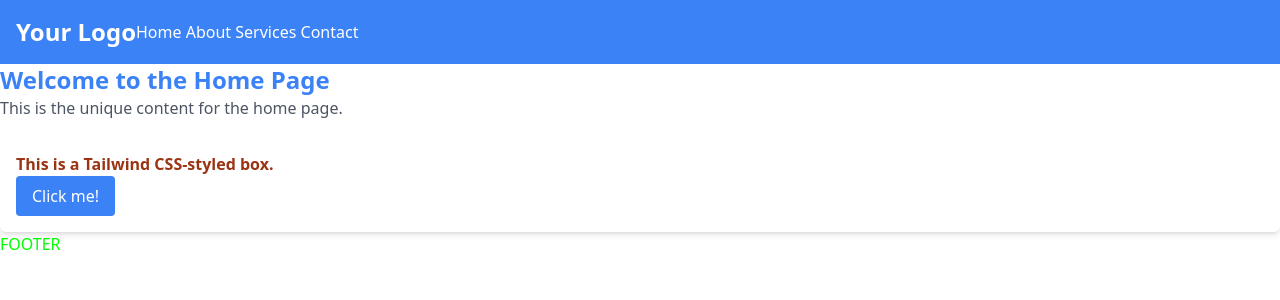
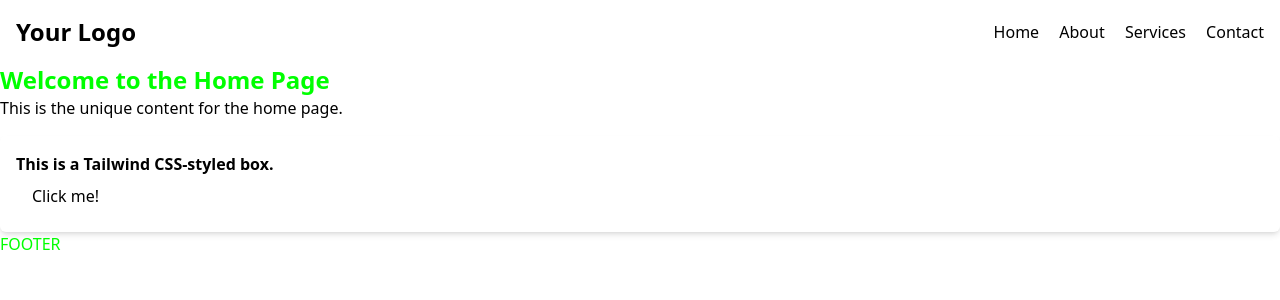
Before and after one commit to Leitely/Hire, a Django app: page / in a window 1280 px wide. Shown: the top 300 px of the page. Run offline with Django 4.2, Linux system fonts and the light colour scheme; some libraries are stand-ins or nearby versions.

Commit message:
User setup

```diff
--- a/hire/templates/registration/login.html
+++ b/hire/templates/registration/login.html
@@ -9,7 +9,7 @@
 
     {{ form|crispy }}
 
-    <p>Don't have an account? Create one <a href="/sign-up">Here</a>!</p>
+    <p class="text-primary">Don't have an account? Create one <a href="/sign-up">Here</a>!</p>
 
     <button type="submit" class="btn btn-default">Login</button>
 
--- a/hire/theme/static/css/dist/styles.css
+++ b/hire/theme/static/css/dist/styles.css
@@ -16,7 +16,7 @@
   /* 2 */
   border-style: solid;
   /* 2 */
-  border-color: #e5e7eb;
+  border-color: currentColor;
   /* 2 */
 }
 
@@ -772,27 +772,22 @@
   justify-content: center;
 }
 
+.justify-between {
+  justify-content: space-between;
+}
+
+.space-x-4 > :not([hidden]) ~ :not([hidden]) {
+  --tw-space-x-reverse: 0;
+  margin-right: calc(1rem * var(--tw-space-x-reverse));
+  margin-left: calc(1rem * calc(1 - var(--tw-space-x-reverse)));
+}
+
 .rounded {
   border-radius: 0.25rem;
 }
 
 .rounded-md {
   border-radius: 0.375rem;
-}
-
-.bg-blue-500 {
-  --tw-bg-opacity: 1;
-  background-color: rgb(59 130 246 / var(--tw-bg-opacity));
-}
-
-.bg-fuchsia-500 {
-  --tw-bg-opacity: 1;
-  background-color: rgb(217 70 239 / var(--tw-bg-opacity));
-}
-
-.bg-gray-50 {
-  --tw-bg-opacity: 1;
-  background-color: rgb(249 250 251 / var(--tw-bg-opacity));
 }
 
 .p-4 {
@@ -839,24 +834,8 @@
   letter-spacing: 0em;
 }
 
-.text-blue-500 {
-  --tw-text-opacity: 1;
-  color: rgb(59 130 246 / var(--tw-text-opacity));
-}
-
-.text-gray-600 {
-  --tw-text-opacity: 1;
-  color: rgb(75 85 99 / var(--tw-text-opacity));
-}
-
-.text-orange-800 {
-  --tw-text-opacity: 1;
-  color: rgb(154 52 18 / var(--tw-text-opacity));
-}
-
-.text-white {
-  --tw-text-opacity: 1;
-  color: rgb(255 255 255 / var(--tw-text-opacity));
+.bg-blend-normal {
+  background-blend-mode: normal;
 }
 
 .shadow-md {
@@ -865,7 +844,6 @@
   box-shadow: var(--tw-ring-offset-shadow, 0 0 #0000), var(--tw-ring-shadow, 0 0 #0000), var(--tw-shadow);
 }
 
-.hover\:bg-blue-700:hover {
-  --tw-bg-opacity: 1;
-  background-color: rgb(29 78 216 / var(--tw-bg-opacity));
+.hover\:bg-blend-darken:hover {
+  background-blend-mode: darken;
 }
```
Also changed, not shown: hire/theme/static_src/tailwind.config.js (+35 -0 lines).
